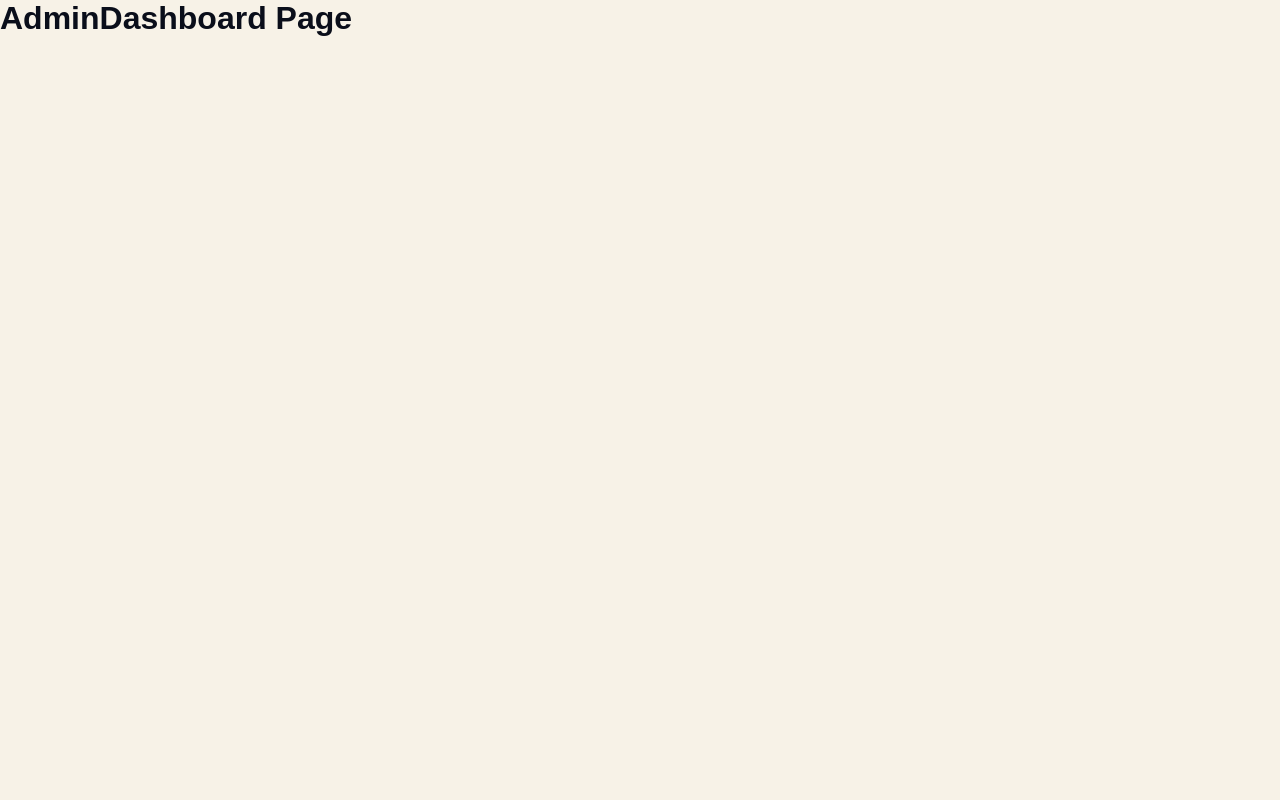
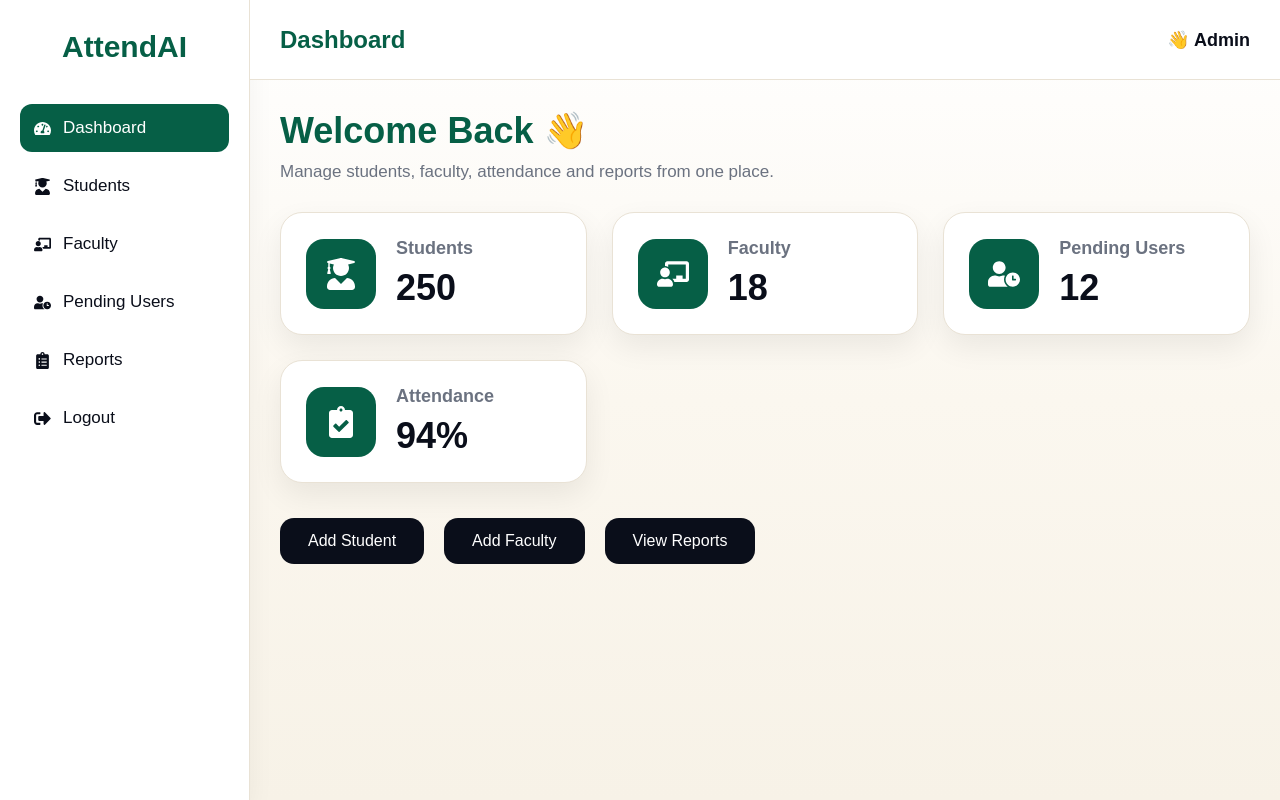
Before and after one commit to omrakibe/AI-Attendance-System, a React (Vite) app in the folder frontend/: page /admin in a window 1280 px wide. Built offline with nearby package versions, Linux system fonts and the light colour scheme.

Commit message:
Create Proffessional admin dashboard UI

```diff
--- a/frontend/package.json
+++ b/frontend/package.json
@@ -14,7 +14,8 @@
     "react": "^19.2.7",
     "react-dom": "^19.2.7",
     "react-icons": "^5.7.0",
-    "react-router-dom": "^7.18.1"
+    "react-router-dom": "^7.18.1",
+    "recharts": "^3.10.0"
   },
   "devDependencies": {
     "@eslint/js": "^10.0.1",
--- /dev/null
+++ b/frontend/src/components/DashboardCard.jsx
@@ -0,0 +1,23 @@
+import "../styles/DashboardCard.css";
+
+function DashboardCard({ title, value, icon }) {
+  return (
+    <div className="dashboard-card">
+
+      <div className="card-icon">
+        {icon}
+      </div>
+
+      <div>
+
+        <h3>{title}</h3>
+
+        <h1>{value}</h1>
+
+      </div>
+
+    </div>
+  );
+}
+
+export default DashboardCard;
--- /dev/null
+++ b/frontend/src/components/Navbar.jsx
@@ -0,0 +1,19 @@
+import "../styles/Navbar.css";
+
+function Navbar() {
+  return (
+    <div className="navbar">
+
+      <h2>Dashboard</h2>
+
+      <div className="profile">
+
+        <span>👋 Admin</span>
+
+      </div>
+
+    </div>
+  );
+}
+
+export default Navbar;
--- /dev/null
+++ b/frontend/src/components/Sidebar.jsx
@@ -0,0 +1,54 @@
+import {
+  FaTachometerAlt,
+  FaUserGraduate,
+  FaChalkboardTeacher,
+  FaUserClock,
+  FaClipboardList,
+  FaSignOutAlt,
+} from "react-icons/fa";
+
+import { NavLink } from "react-router-dom";
+
+import "../styles/Sidebar.css";
+
+function Sidebar() {
+  return (
+    <div className="sidebar">
+
+      <h2>AttendAI</h2>
+
+      <NavLink to="/admin">
+        <FaTachometerAlt />
+        Dashboard
+      </NavLink>
+
+      <NavLink to="/admin/students">
+        <FaUserGraduate />
+        Students
+      </NavLink>
+
+      <NavLink to="/admin/faculty">
+        <FaChalkboardTeacher />
+        Faculty
+      </NavLink>
+
+      <NavLink to="/admin/pending-users">
+        <FaUserClock />
+        Pending Users
+      </NavLink>
+
+      <NavLink to="/admin/reports">
+        <FaClipboardList />
+        Reports
+      </NavLink>
+
+      <NavLink to="/">
+        <FaSignOutAlt />
+        Logout
+      </NavLink>
+
+    </div>
+  );
+}
+
+export default Sidebar;
--- a/frontend/src/pages/AdminDashboard.jsx
+++ b/frontend/src/pages/AdminDashboard.jsx
@@ -1,5 +1,83 @@
+import Sidebar from "../components/Sidebar";
+import Navbar from "../components/Navbar";
+import DashboardCard from "../components/DashboardCard";
+
+import {
+  FaUserGraduate,
+  FaChalkboardTeacher,
+  FaUserClock,
+  FaClipboardCheck,
+} from "react-icons/fa";
+
+import "../styles/AdminDashboard.css";
+
 function AdminDashboard() {
-  return <h1>AdminDashboard Page</h1>;
+  return (
+    <div className="admin-layout">
+
+      <Sidebar />
+
+      <div className="admin-main">
+
+        <Navbar />
+        <div className="dashboard-content">
+
+  <div className="welcome-section">
+
+    <h1>Welcome Back 👋</h1>
+
+    <p>
+      Manage students, faculty, attendance and reports from one place.
+    </p>
+
+  </div>
+
+  <div className="dashboard-grid">
+
+    <DashboardCard
+      title="Students"
+      value="250"
+      icon={<FaUserGraduate />}
+    />
+
+    <DashboardCard
+      title="Faculty"
+      value="18"
+      icon={<FaChalkboardTeacher />}
+    />
+
+    <DashboardCard
+      title="Pending Users"
+      value="12"
+      icon={<FaUserClock />}
+    />
+
+    <DashboardCard
+      title="Attendance"
+      value="94%"
+      icon={<FaClipboardCheck />}
+    />
+
+  </div>
+  <div className="quick-actions">
+
+  <button>Add Student</button>
+
+  <button>Add Faculty</button>
+
+  <button>View Reports</button>
+
+</div>
+
+</div>
+
+
+
+
+      </div>
+
+    </div>
+  );
 }
 
 export default AdminDashboard;
--- /dev/null
+++ b/frontend/src/styles/AdminDashboard.css
@@ -0,0 +1,68 @@
+.admin-layout{
+    display:flex;
+    min-height:100vh;
+    background:linear-gradient(
+        to bottom,
+        #ffffff,
+        #fbf7ef,
+        #F7F2E7
+    );
+}
+
+.admin-main{
+    flex:1;
+}
+
+.dashboard-content{
+    padding:30px;
+}
+
+/* Welcome Section */
+
+.welcome-section{
+    margin-bottom:30px;
+}
+
+.welcome-section h1{
+    color:#065F46;
+    font-size:36px;
+    margin-bottom:10px;
+}
+
+.welcome-section p{
+    color:#6B7280;
+    font-size:17px;
+}
+.quick-actions{
+    display:flex;
+    gap:20px;
+    margin-top:35px;
+    flex-wrap:wrap;
+}
+
+.quick-actions button{
+
+    padding:14px 28px;
+
+    border:none;
+
+    border-radius:14px;
+
+    background:#0A0E1A;
+
+    color:white;
+
+    font-size:16px;
+
+    cursor:pointer;
+
+    transition:.3s;
+}
+
+.quick-actions button:hover{
+
+    background:#065F46;
+
+    transform:translateY(-2px);
+
+}
--- /dev/null
+++ b/frontend/src/styles/DashboardCard.css
@@ -0,0 +1,51 @@
+.dashboard-grid{
+    display:grid;
+    grid-template-columns:repeat(auto-fit,minmax(240px,1fr));
+    gap:25px;
+}
+
+.dashboard-card{
+    background:#ffffff;
+    border-radius:22px;
+    padding:25px;
+    border:1px solid #E9E2D5;
+    box-shadow:0 12px 30px rgba(0,0,0,.07);
+
+    display:flex;
+    align-items:center;
+    gap:20px;
+
+    transition:.3s;
+}
+
+.dashboard-card:hover{
+    transform:translateY(-5px);
+    box-shadow:0 18px 35px rgba(0,0,0,.10);
+}
+
+.card-icon{
+    width:70px;
+    height:70px;
+
+    border-radius:18px;
+
+    background:#065F46;
+    color:white;
+
+    display:flex;
+    justify-content:center;
+    align-items:center;
+
+    font-size:32px;
+}
+
+.dashboard-card h3{
+    color:#6B7280;
+    margin-bottom:8px;
+    font-size:18px;
+}
+
+.dashboard-card h1{
+    color:#0A0E1A;
+    font-size:36px;
+}
--- /dev/null
+++ b/frontend/src/styles/Navbar.css
@@ -0,0 +1,18 @@
+.navbar{
+    height:80px;
+    background:white;
+    border-bottom:1px solid #E9E2D5;
+    display:flex;
+    justify-content:space-between;
+    align-items:center;
+    padding:0 30px;
+}
+
+.navbar h2{
+    color:#065F46;
+}
+
+.profile{
+    font-size:18px;
+    font-weight:600;
+}
--- /dev/null
+++ b/frontend/src/styles/Sidebar.css
@@ -0,0 +1,38 @@
+.sidebar{
+    width:250px;
+    min-height:100vh;
+    background:#ffffff;
+    border-right:1px solid #E9E2D5;
+    padding:30px 20px;
+    box-shadow:0 10px 25px rgba(0,0,0,.05);
+}
+
+.sidebar h2{
+    color:#065F46;
+    text-align:center;
+    margin-bottom:40px;
+    font-size:30px;
+}
+
+.sidebar a{
+    display:flex;
+    align-items:center;
+    gap:12px;
+    text-decoration:none;
+    color:#0A0E1A;
+    padding:14px;
+    border-radius:12px;
+    margin-bottom:10px;
+    font-size:17px;
+    transition:.3s;
+}
+
+.sidebar a:hover{
+    background:#065F46;
+    color:white;
+}
+
+.sidebar .active{
+    background:#065F46;
+    color:white;
+}
```
Also changed, not shown: 1 other file (tests, documents, lock files or other folders).
